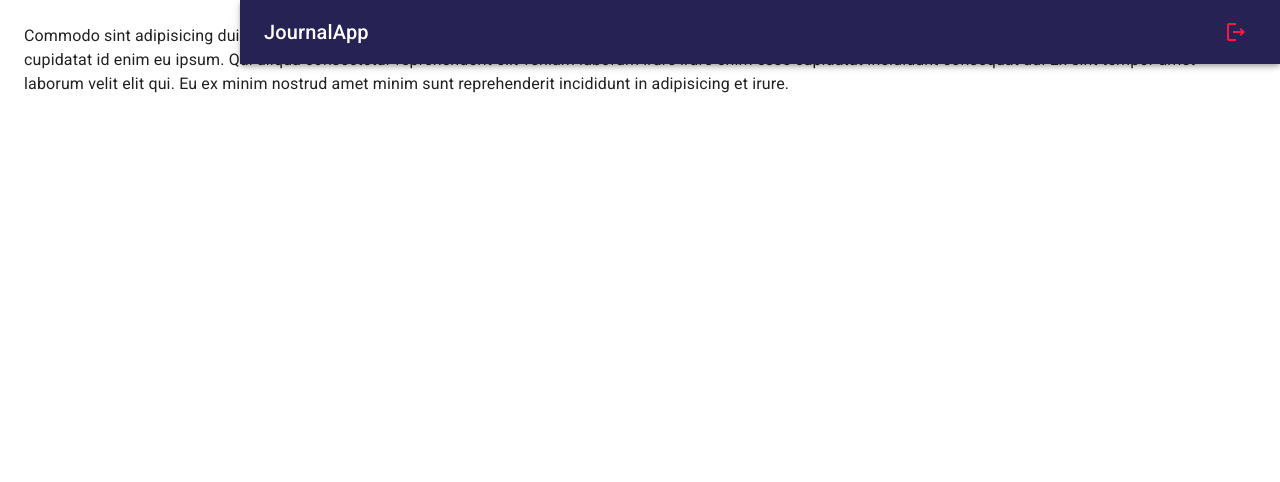
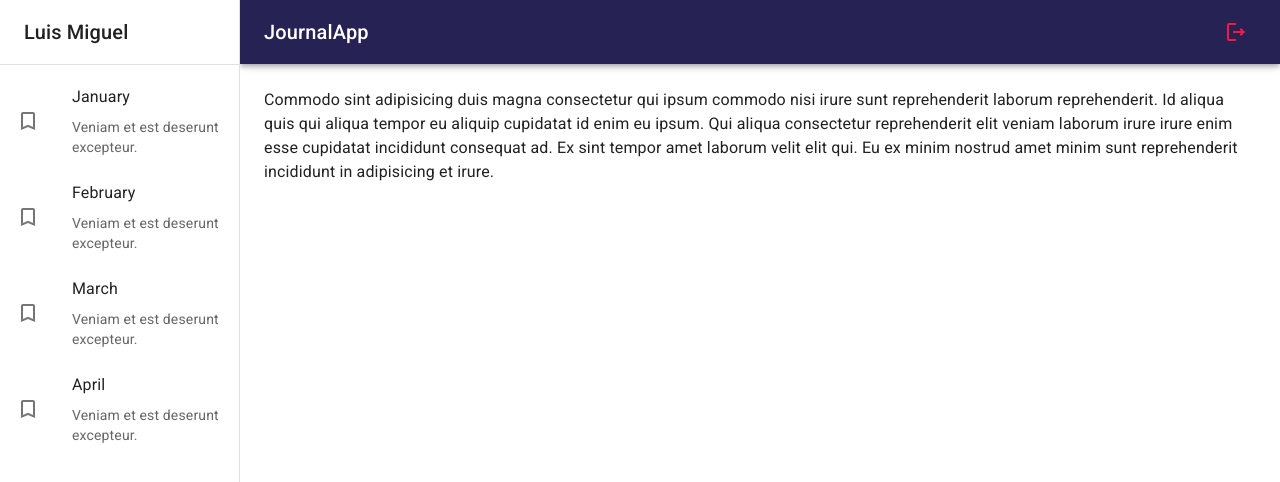
Before and after one commit to Lanzarot98/journal-app-react, a React (Vite) app: page / in a window 1280 px wide. Shown: the top 482 px of the page. Built offline with nearby package versions, Linux system fonts and the light colour scheme.

Commit message:
add: Sidebar

```diff
--- /dev/null
+++ b/src/journal/components/SideBar.jsx
@@ -0,0 +1,48 @@
+import { TurnedInNot } from '@mui/icons-material';
+import { Box, Divider, Drawer, Grid, List, ListItem, ListItemButton, ListItemIcon, ListItemText, Toolbar, Typography } from '@mui/material';
+
+export const SideBar = ({ drawerWidth }) => {
+  return (
+    <Box
+        component='nav'
+        sx={{ width: { sm: drawerWidth }, flexShrink: { sm: 0 } }}
+    >
+        <Drawer
+            variant='permanent' //temporary
+            open
+            sx={{
+                display: { xs: 'block' },
+                '& .MuiDrawer-paper':  { boxSizing: 'border-box', width: drawerWidth }
+            }}
+        >
+            <Toolbar>
+                <Typography variant='h6' noWrap component='div'>
+                    Luis Miguel
+                </Typography>
+            </Toolbar>
+            <Divider />
+
+            <List>
+                {
+                    ['January','February','March','April'].map( (text) =>(
+                        <ListItem key={ text } disablePadding>
+                            <ListItemButton>
+                                <ListItemIcon>
+                                    <TurnedInNot />
+                                </ListItemIcon>
+                                <Grid container>
+                                    <ListItemText primary={ text } />
+                                    <ListItemText secondary={ 'Veniam et est deserunt excepteur.' } />
+                                </Grid>
+                            </ListItemButton>
+                        </ListItem>
+                    )  )
+                }
+            </List>
+
+        </Drawer>
+
+
+    </Box>
+  )
+}
--- a/src/journal/components/index.js
+++ b/src/journal/components/index.js
@@ -1,2 +1,3 @@
 
 export * from './NavBar';
+export * from './SideBar';
--- a/src/journal/layout/JournalLayout.jsx
+++ b/src/journal/layout/JournalLayout.jsx
@@ -1,5 +1,5 @@
-import { Box } from "@mui/system"
-import { NavBar } from "../components";
+import { Box, Toolbar } from "@mui/material";
+import { NavBar, SideBar } from "../components";
 
 const drawerWidth = 240;
 
@@ -7,15 +7,15 @@
   return (
     <Box sx={{ display: 'flex' }}>
 
-      <NavBar drawerWidth={ drawerWidth }/>
+      <NavBar drawerWidth={ drawerWidth } />
 
-      {/* Sidebar drawerWidth*/}
+      <SideBar drawerWidth={ drawerWidth } />
 
       <Box
         component='main'
         sx={{ flexGrow: 1, p: 3 }}
       >
-        {/* Toolbar */}
+        <Toolbar />
 
         { children }
 
```
